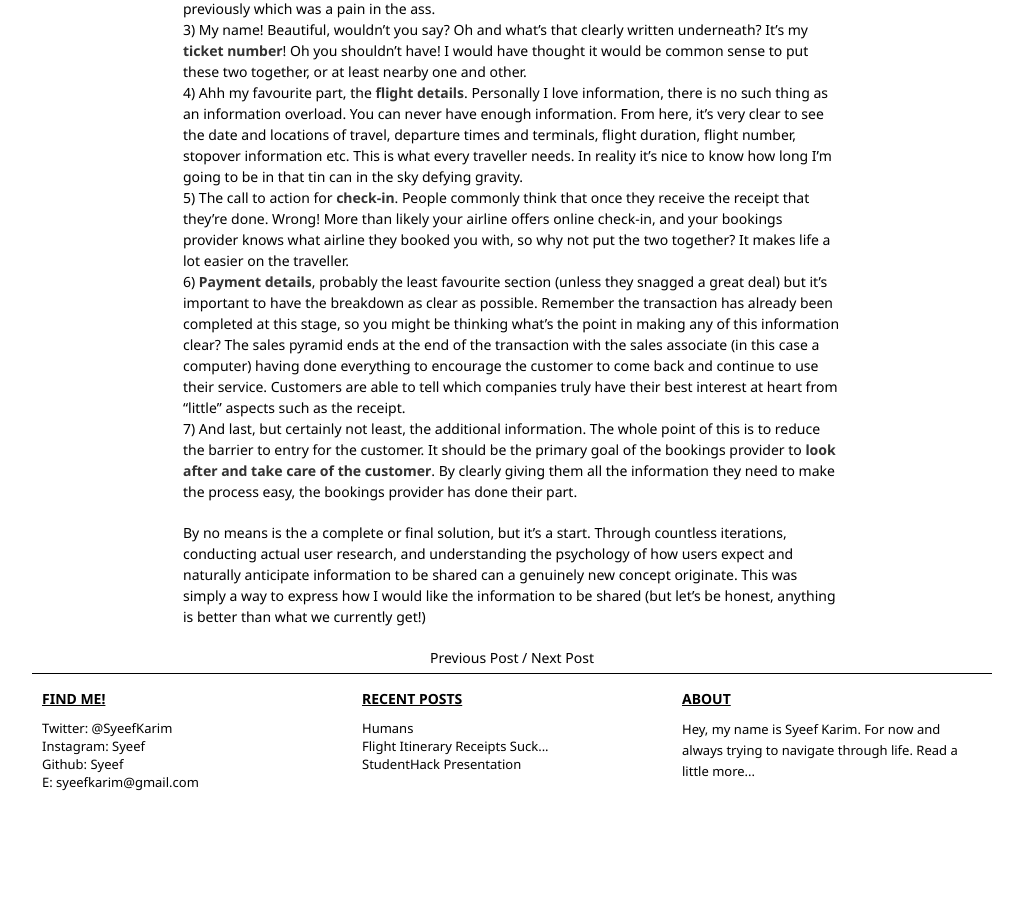
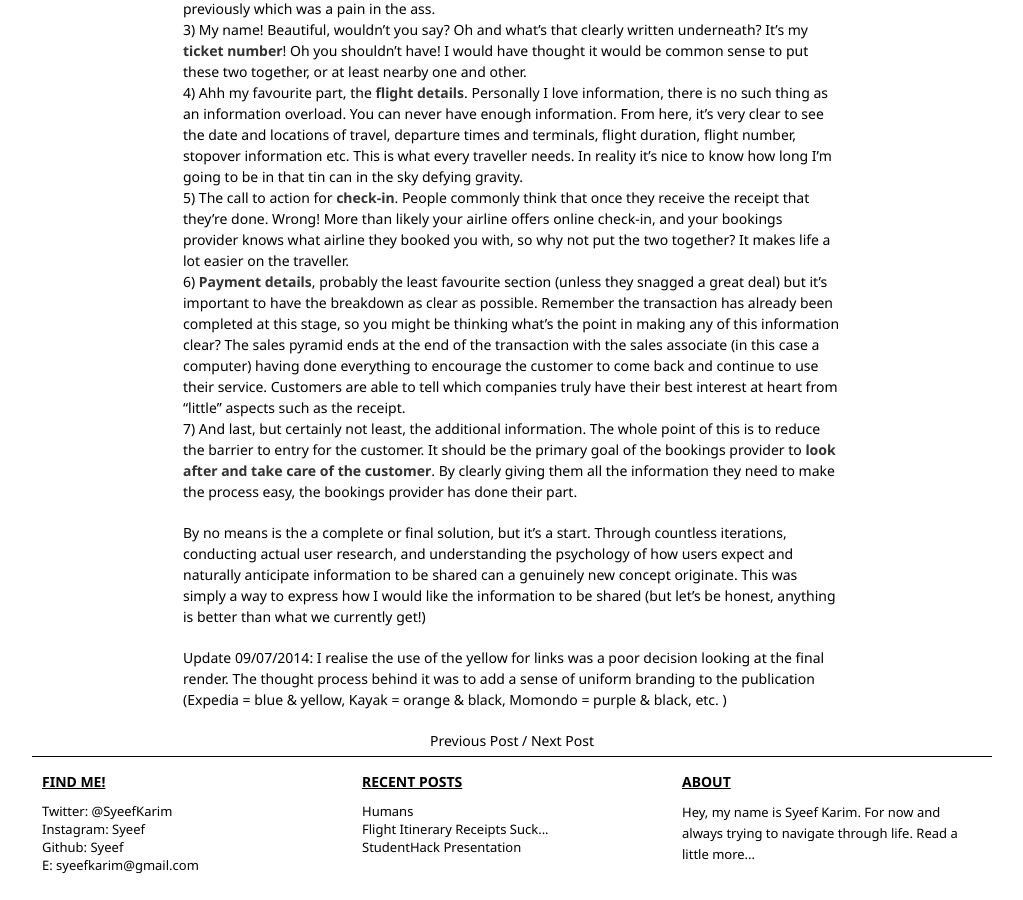
Before and after one commit to syeef/syeefkarim-2016-v0, a Jekyll site: the page built from _posts/2014-07-07-expedia-receipt.md, in a window 1280 px wide and 900 px high, scrolled down 2306 px. Shown: the whole window, without its empty margins (128-1151 px from the left). Built offline with Jekyll 4.4.1, drawn with Linux system fonts in a browser that asks for light colours; Markdown is read by kramdown in place of the engine named in the settings; before the commit the page ends 3123 px from its top, so only the background shows below that.

Commit message:
updated the expedia post

```diff
--- a/_posts/2014-07-07-expedia-receipt.md
+++ b/_posts/2014-07-07-expedia-receipt.md
@@ -22,3 +22,5 @@ What's my flight number? What airline am I with? When is this flight? How much d
 7) And last, but certainly not least, the additional information. The whole point of this is to reduce the barrier to entry for the customer. It should be the primary goal of the bookings provider to **look after and take care of the customer**. By clearly giving them all the information they need to make the process easy, the bookings provider has done their part.
 
 By no means is the a complete or final solution, but it's a start. Through countless iterations, conducting actual user research, and understanding the psychology of how users expect and naturally anticipate information to be shared can a genuinely new concept originate. This was simply a way to express how I would like the information to be shared (but let's be honest, anything is better than what we currently get!)
+
+Update 09/07/2014: I realise the use of the yellow for links was a poor decision looking at the final render. The thought process behind it was to add a sense of uniform branding to the publication (Expedia = blue & yellow, Kayak = orange & black, Momondo = purple & black, etc. )
```
